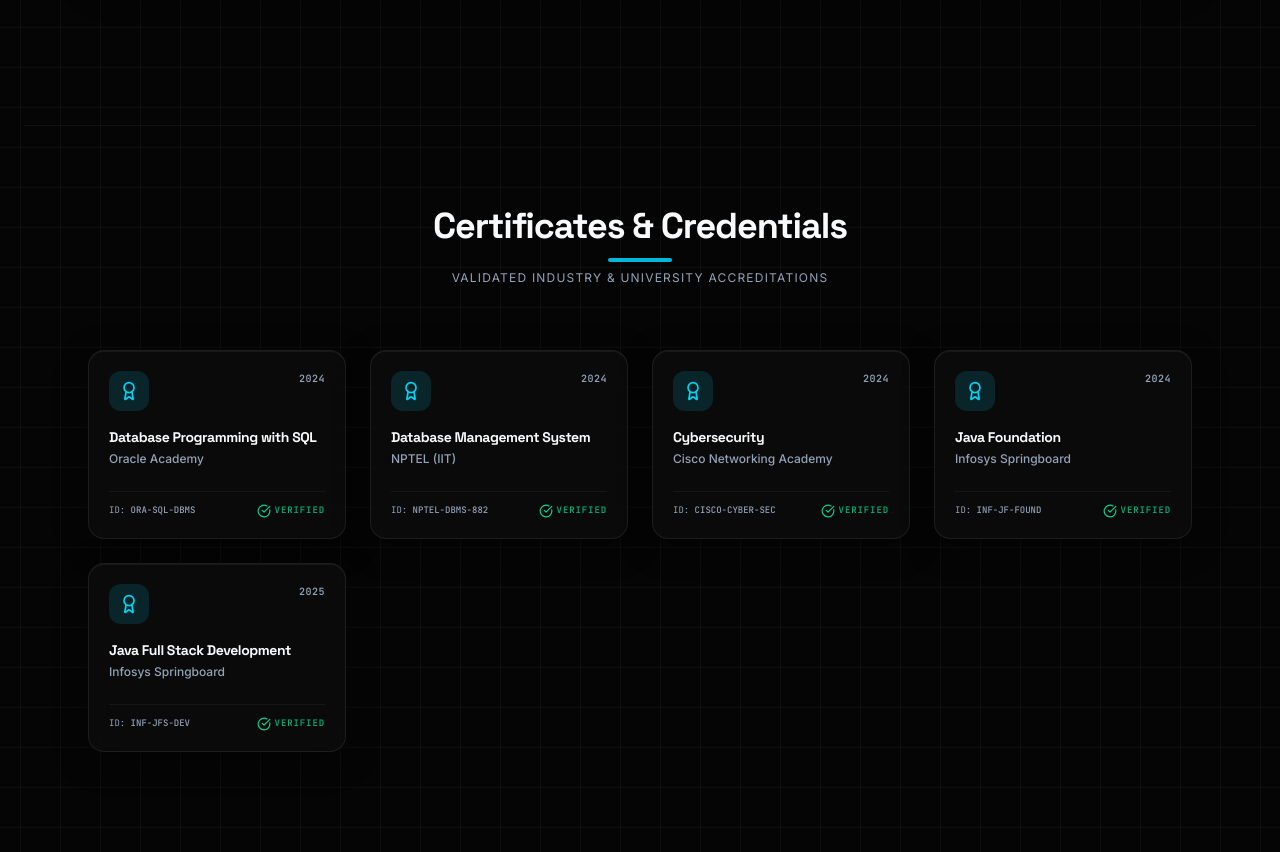
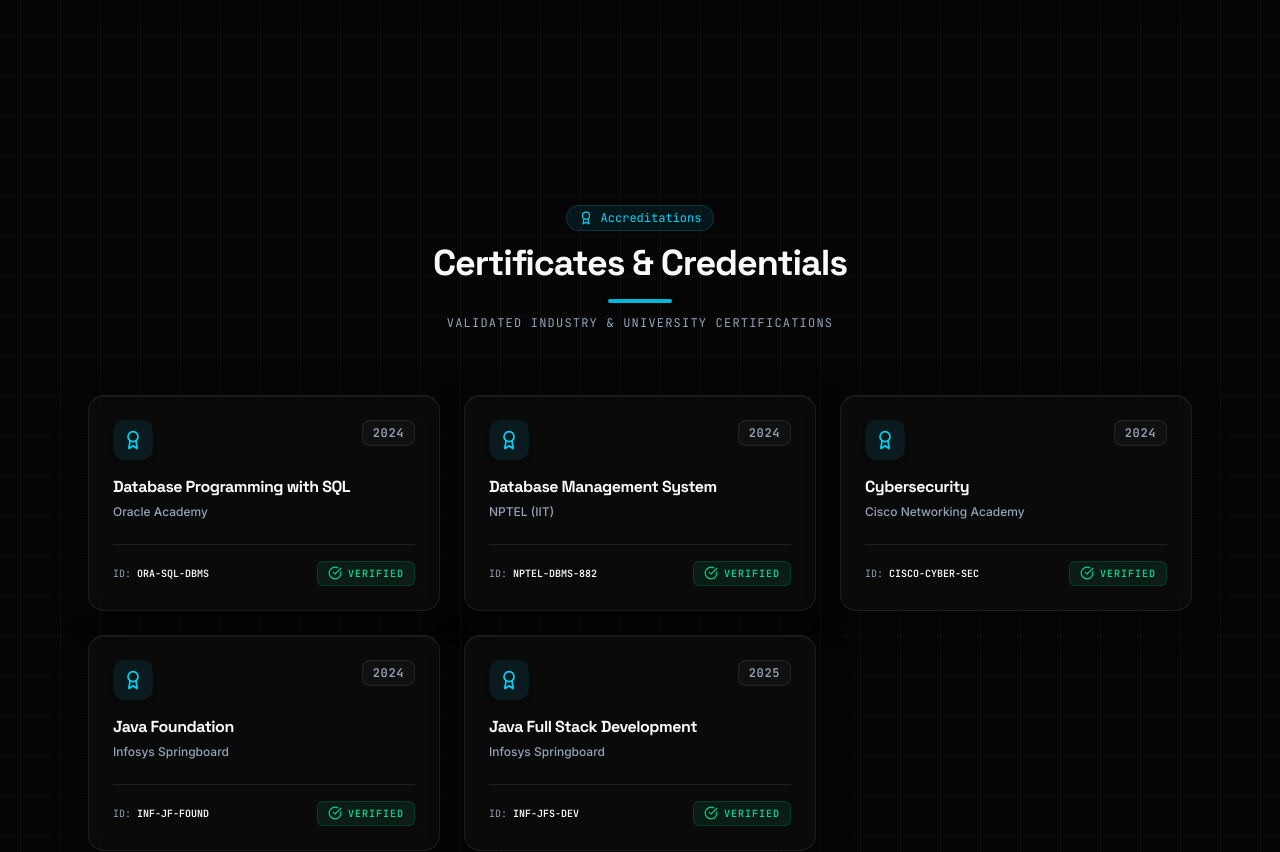
Before and after one commit to Ponabinanth/Ponabinanth, a React (Vite) app: page / in a window 1280 px wide. Shown: the part 10400-11252 px from the top of the page. Built offline with nearby package versions, Linux system fonts and the light colour scheme.

Commit message:
feat(certificates): add verified credential badges and scroll entrance animations

```diff
--- a/src/sections/CertificatesSection.tsx
+++ b/src/sections/CertificatesSection.tsx
@@ -1,56 +1,73 @@
 import { portfolioData } from "../data.js";
-import { Award, ShieldAlert, CheckCircle, ExternalLink } from "lucide-react";
+import { Award, CheckCircle } from "lucide-react";
+import { motion } from "motion/react";
 
 export default function CertificatesSection() {
   return (
-    <section id="certificates" className="py-20 border-t border-white/5 relative">
+    <section id="certificates" className="py-20 relative">
       <div className="max-w-6xl mx-auto px-6">
 
         {/* Section Heading */}
-        <div className="text-center mb-16">
+        <motion.div
+          initial={{ opacity: 0, y: 20 }}
+          whileInView={{ opacity: 1, y: 0 }}
+          viewport={{ once: true }}
+          transition={{ duration: 0.6 }}
+          className="text-center mb-16"
+        >
+          <div className="inline-flex items-center gap-2 px-3 py-1 bg-cyan-500/10 border border-cyan-500/20 rounded-full text-xs font-mono text-cyan-400 mb-3">
+            <Award className="h-3.5 w-3.5" />
+            Accreditations
+          </div>
           <h2 className="text-3xl md:text-4xl font-bold font-display text-primary">Certificates & Credentials</h2>
-          <div className="w-16 h-1 bg-cyan-500 mx-auto mt-3 rounded-full" />
-          <p className="text-secondary text-xs mt-2 uppercase tracking-widest">Validated Industry & University Accreditations</p>
-        </div>
+          <div className="w-16 h-1 bg-cyan-500 mx-auto mt-4 rounded-full" />
+          <p className="text-secondary text-xs mt-3 uppercase tracking-widest font-mono">
+            Validated Industry & University Certifications
+          </p>
+        </motion.div>
 
         {/* Credentials Grid */}
-        <div className="grid grid-cols-1 md:grid-cols-2 lg:grid-cols-4 gap-6">
+        <div className="grid grid-cols-1 md:grid-cols-2 lg:grid-cols-3 gap-6">
           {portfolioData.certificates.map((cert, idx) => {
             return (
-              <div
+              <motion.div
                 key={idx}
-                className="glass-panel p-5 rounded-2xl border border-white/5 hover:border-cyan-500/20 hover:scale-[1.02] transition-all duration-300 flex flex-col justify-between group"
+                initial={{ opacity: 0, y: 20 }}
+                whileInView={{ opacity: 1, y: 0 }}
+                viewport={{ once: true }}
+                transition={{ duration: 0.5, delay: idx * 0.1 }}
+                whileHover={{ y: -5 }}
+                className="glass-panel p-6 rounded-2xl border border-[var(--glass-border)] hover:border-cyan-500/40 transition-all duration-300 flex flex-col justify-between group shadow-md"
               >
                 <div className="space-y-4">
-                  {/* Badge logo placeholder */}
                   <div className="flex justify-between items-start">
-                    <div className="bg-cyan-500/15 text-cyan-400 p-2.5 rounded-xl group-hover:bg-cyan-500 group-hover:text-slate-950 transition-all duration-300">
+                    <div className="bg-cyan-500/10 text-cyan-400 p-2.5 rounded-xl group-hover:bg-cyan-500 group-hover:text-black transition-all duration-300 shadow-md">
                       <Award className="h-5 w-5" />
                     </div>
-                    <span className="text-[10px] text-secondary font-mono font-semibold tracking-wider">{cert.date}</span>
+                    <span className="text-xs text-secondary font-mono font-semibold tracking-wider bg-[var(--accent-glow)] px-2.5 py-1 rounded-lg border border-[var(--glass-border)]">{cert.date}</span>
                   </div>
 
                   <div>
-                    <h3 className="text-sm font-bold font-display text-primary group-hover:text-cyan-400 transition-all">
+                    <h3 className="text-base font-bold font-display text-primary group-hover:text-cyan-400 transition-colors leading-snug">
                       {cert.title}
                     </h3>
-                    <p className="text-xs text-secondary font-medium font-sans mt-1">
+                    <p className="text-xs text-secondary font-medium font-sans mt-1.5">
                       {cert.issuer}
                     </p>
                   </div>
                 </div>
 
                 {/* Validation tag */}
-                <div className="mt-6 border-t border-white/5 pt-3 flex items-center justify-between">
-                  <div className="font-mono text-[9px] text-secondary">
-                    ID: <span className="text-secondary font-medium">{cert.credentialId}</span>
+                <div className="mt-6 border-t border-[var(--glass-border)] pt-4 flex items-center justify-between">
+                  <div className="font-mono text-[10px] text-secondary">
+                    ID: <span className="text-primary font-semibold">{cert.credentialId}</span>
                   </div>
-                  <span className="flex items-center gap-1 text-[9px] font-semibold text-emerald-400/80 uppercase tracking-widest font-mono">
+                  <span className="flex items-center gap-1.5 text-[10px] font-semibold text-emerald-400 uppercase tracking-widest font-mono bg-emerald-500/10 px-2.5 py-1 rounded-md border border-emerald-500/20">
                     <CheckCircle className="h-3.5 w-3.5 text-emerald-400" />
                     Verified
                   </span>
                 </div>
-              </div>
+              </motion.div>
             );
           })}
         </div>
```
